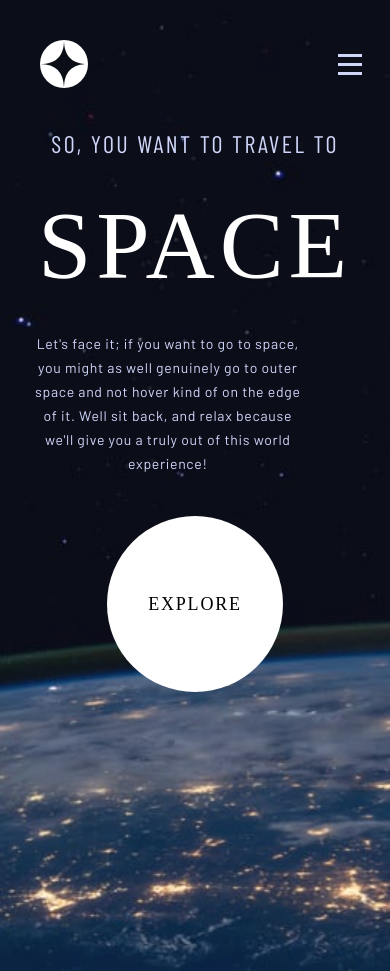
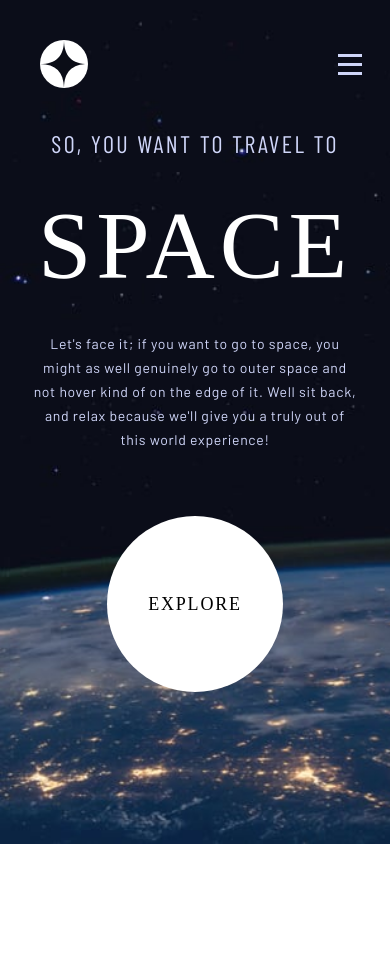
Before and after one commit to juniorthx3/space-tourism-multi-page-website, a React (Create React App) app: page / in a window 390 px wide. After the commit the page ends 844 px from the top, so only its background shows below. Built offline with nearby package versions, Linux system fonts and the light colour scheme; a web font is replaced by a local one.

Commit message:
OPTIMIZATION III

```diff
--- a/src/pages/Home.jsx
+++ b/src/pages/Home.jsx
@@ -16,7 +16,7 @@ const Home = () => {
                       because we'll give you a truly out of this world experience!
                   </p>
               </div>
-              <div className='mt-10 md:mt-32 md:w-1/2'>
+              <div className='mt-16 md:mt-32 md:w-1/2'>
                 <Link to="/destination"><button className='btn'>Explore</button></Link>
               </div>
           </div>
--- a/src/style.css
+++ b/src/style.css
@@ -62,7 +62,7 @@ header nav .hr{
 /* COMPONENT CREW AND TECHNOLOGY BACKGROUND FIT...*/
 .home{
     /*Define size of screen for SM and MD*/
-    @apply h-115 md:h-full;
+    @apply h-screen md:h-full;
 }
 
 .technology{
@@ -70,7 +70,11 @@ header nav .hr{
     @apply h-110 md:h-full;
 }
 
-.destination, .crew{
+.crew{
+    @apply h-screen md:h-screen;
+}
+
+.destination{
     @apply h-auto md:h-screen;
 }
 
@@ -113,7 +117,7 @@ header nav .hr{
 }
 
 .home .containerHome .hero .text{
-    @apply font-barlow not-italic font-normal text-sm text-specialBlue tracking-wider leading-6 text-center w-10/12 md:w-11/12 md:text-justify lg:w-1/2;
+    @apply font-barlow not-italic font-normal text-sm text-specialBlue tracking-wider leading-6 text-center md:w-11/12 md:text-justify lg:w-1/2;
 }
 
 .home .containerHome .btn{
```
